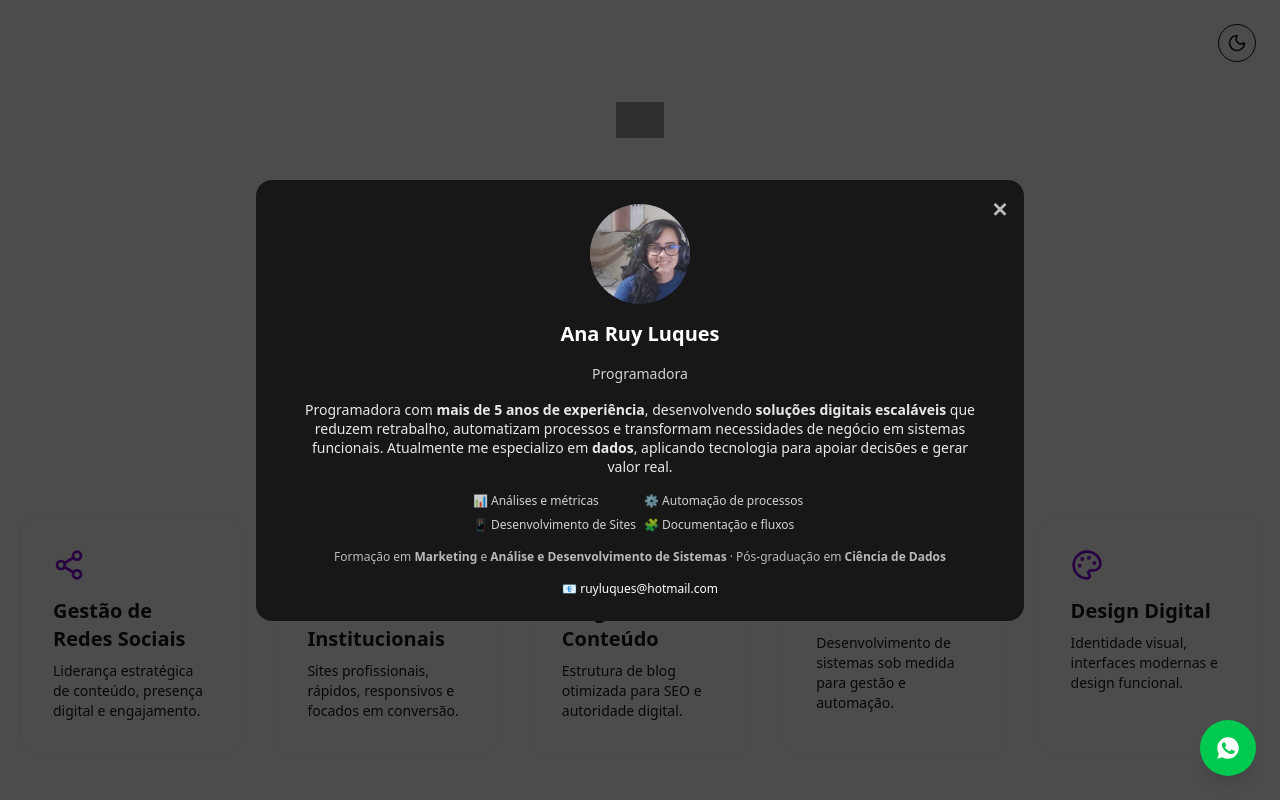
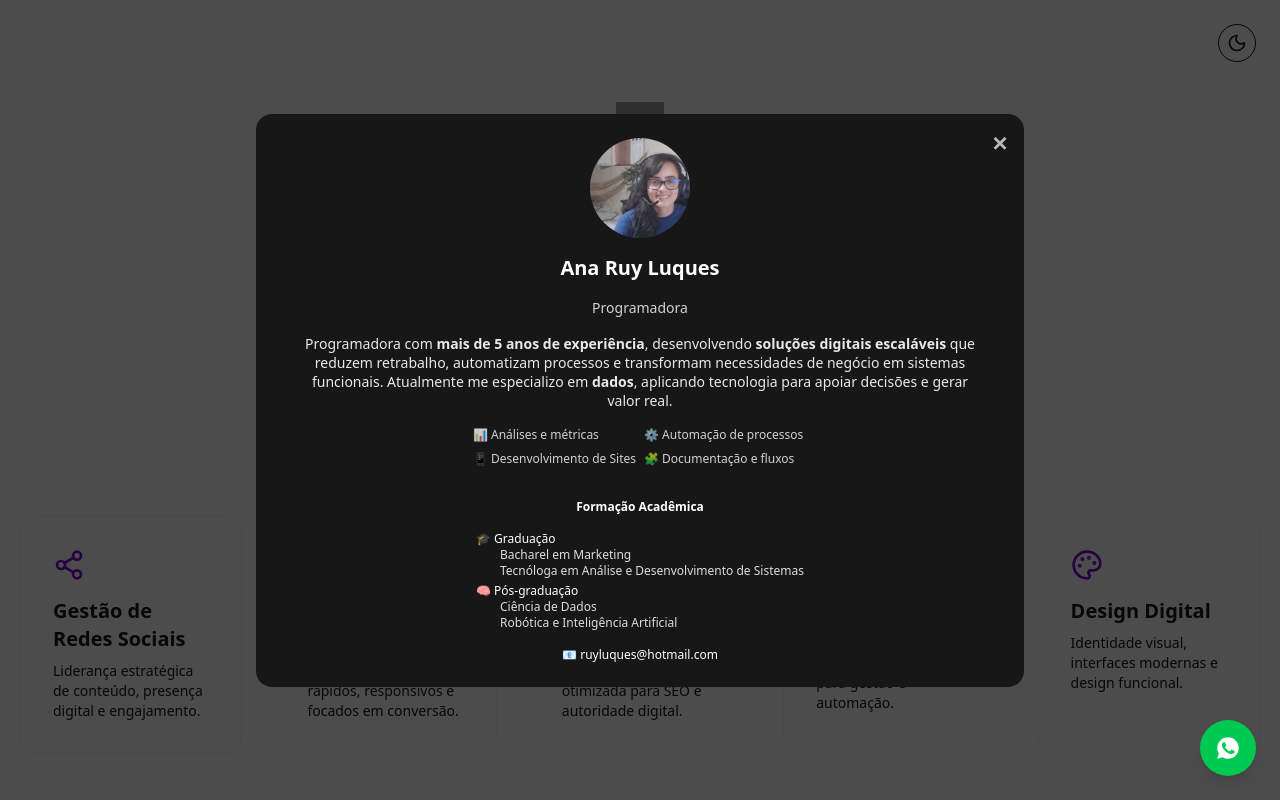
Before and after one commit to RuyLuques/ruyluques, a Next.js app: page / in a window 1280 px wide. Both pictures are taken after a click on the button "Quem é Ruy Luques?". Shown: the top 800 px of the page. Built offline with nearby package versions, Linux system fonts and the light colour scheme; grey boxes are pictures that could not be loaded.

Commit message:
atualização no conteúdo da seção sobre mim adicionei ícones para organizar as formações

```diff
--- a/app/components/AboutModal.tsx
+++ b/app/components/AboutModal.tsx
@@ -49,7 +49,6 @@ export default function AboutModal({ open, onClose }: AboutModalProps) {
                         aplicando tecnologia para apoiar decisões e gerar valor real.
                     </p>
 
-
                     <div className="grid grid-cols-2 gap-2 text-left text-xs text-white/80 max-w-2xl">
                         <p>📊 Análises e métricas</p>
                         <p>⚙️ Automação de processos</p>
@@ -57,11 +56,36 @@ export default function AboutModal({ open, onClose }: AboutModalProps) {
                         <p>🧩 Documentação e fluxos</p>
                     </div>
 
-                    <p className="text-xs text-white/70 text-center max-w-2xl">
-                        Formação em <strong>Marketing</strong> e
-                        <strong> Análise e Desenvolvimento de Sistemas</strong> ·
-                        Pós-graduação em <strong>Ciência de Dados</strong>
-                    </p>
+                    <div className="mt-1 text-xs text-white/85 max-w-2xl text-left">
+                        <p className="mb-1 text-center font-semibold text-white py-3">
+                            Formação Acadêmica
+                        </p>
+
+                        <div className="mb-1">
+                            <p className="flex items-center gap-2 font-medium text-white">
+                                🎓 Graduação
+                            </p>
+                            <p className="ml-6">
+                                Bacharel em Marketing
+                            </p>
+                            <p className="ml-6">
+                                Tecnóloga em Análise e Desenvolvimento de Sistemas
+                            </p>
+                        </div>
+
+                        <div>
+                            <p className="flex items-center gap-2 font-medium text-white">
+                                🧠 Pós-graduação
+                            </p>
+                            <p className="ml-6">
+                                Ciência de Dados
+                            </p>
+                            <p className="ml-6">
+                                Robótica e Inteligência Artificial
+                            </p>
+                        </div>
+                    </div>
+
 
                     <p className="text-xs font-medium text-white">
                         📧 ruyluques@hotmail.com
```
